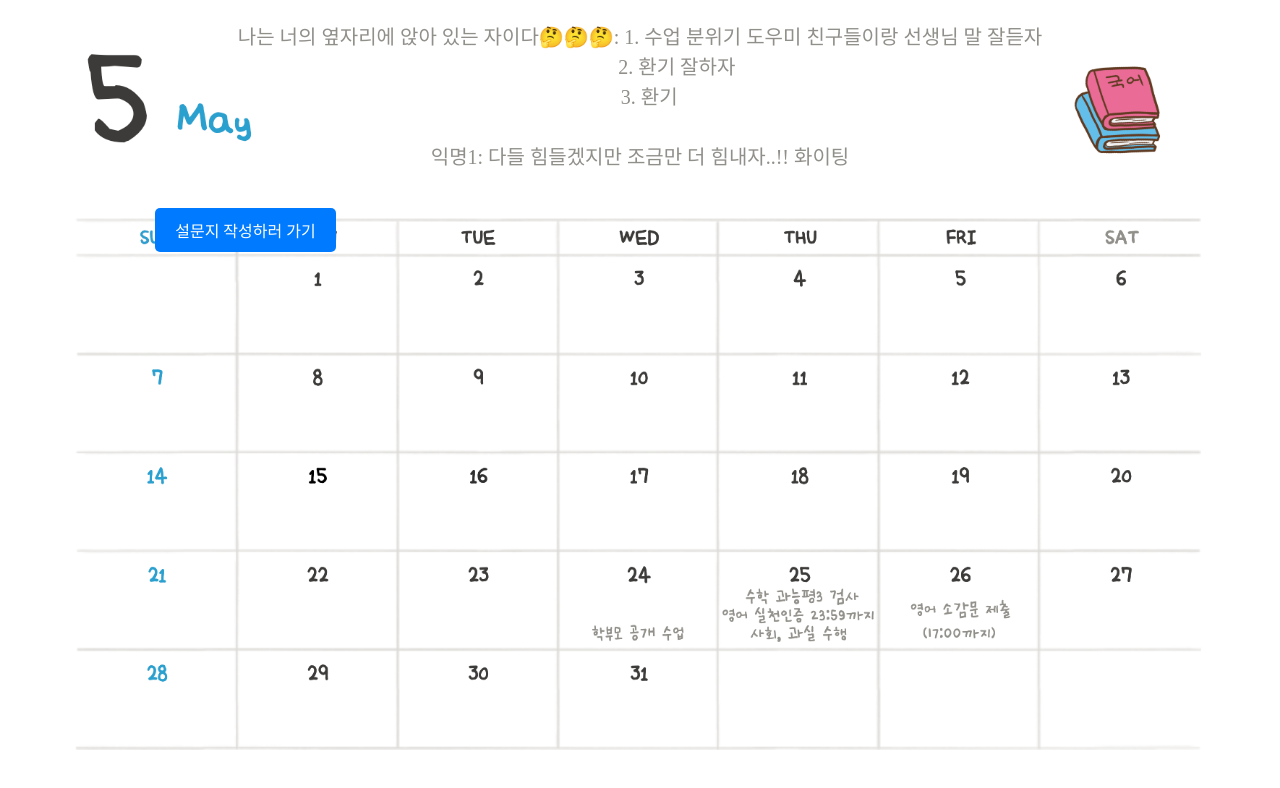
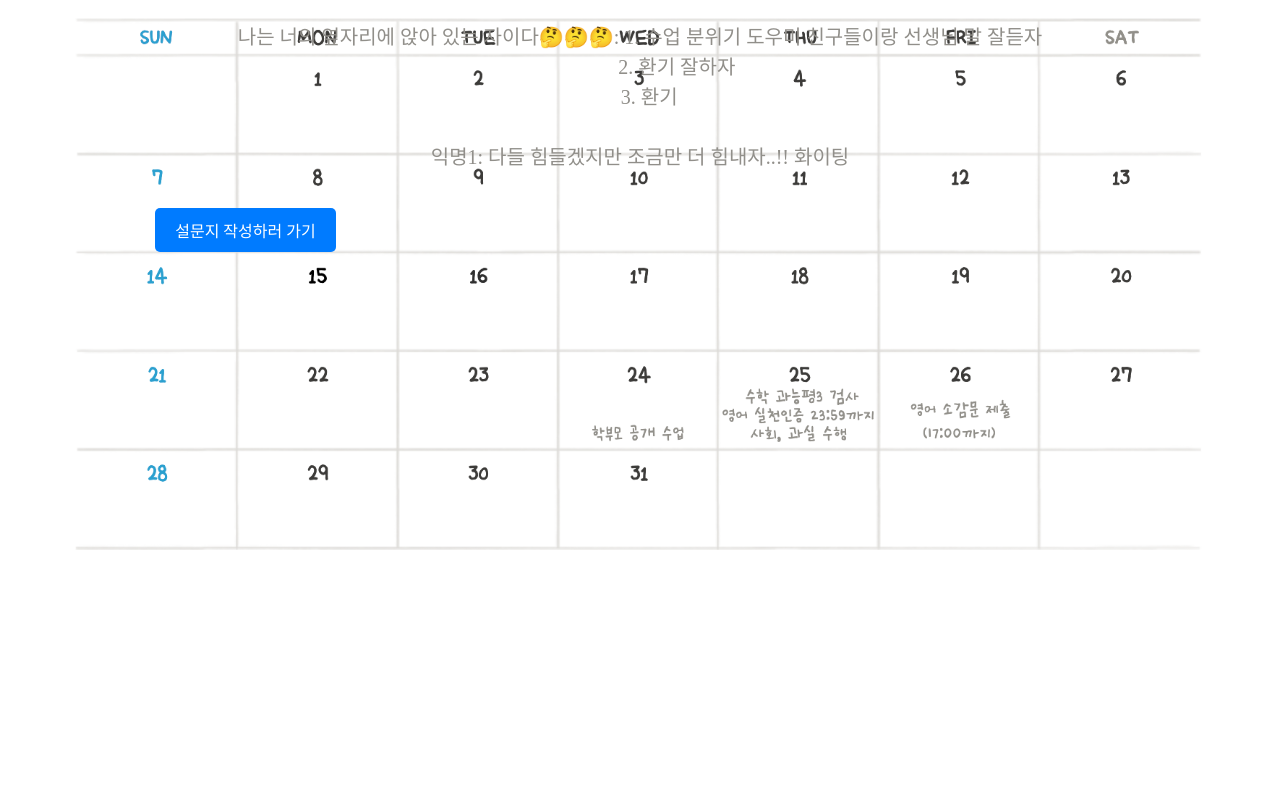
Before and after one commit to WorldHello13/1-7, a plain HTML site: page index.html in a window 1280 px wide. Drawn offline with Linux system fonts and the light colour scheme.

Commit message:
Update index.html

```diff
--- a/index.html
+++ b/index.html
@@ -59,7 +59,7 @@
               background-image: url("https://github.com/WorldHello13/1-7/blob/main/5%E1%84%8B%E1%85%AF%E1%86%AF.png?raw=true");
               background-size: cover;
               background-repeat: no-repeat;
-              background-position: center bottom -570px;
+              background-position: center bottom -370px;
             }
           </style>
 	</div>
```
